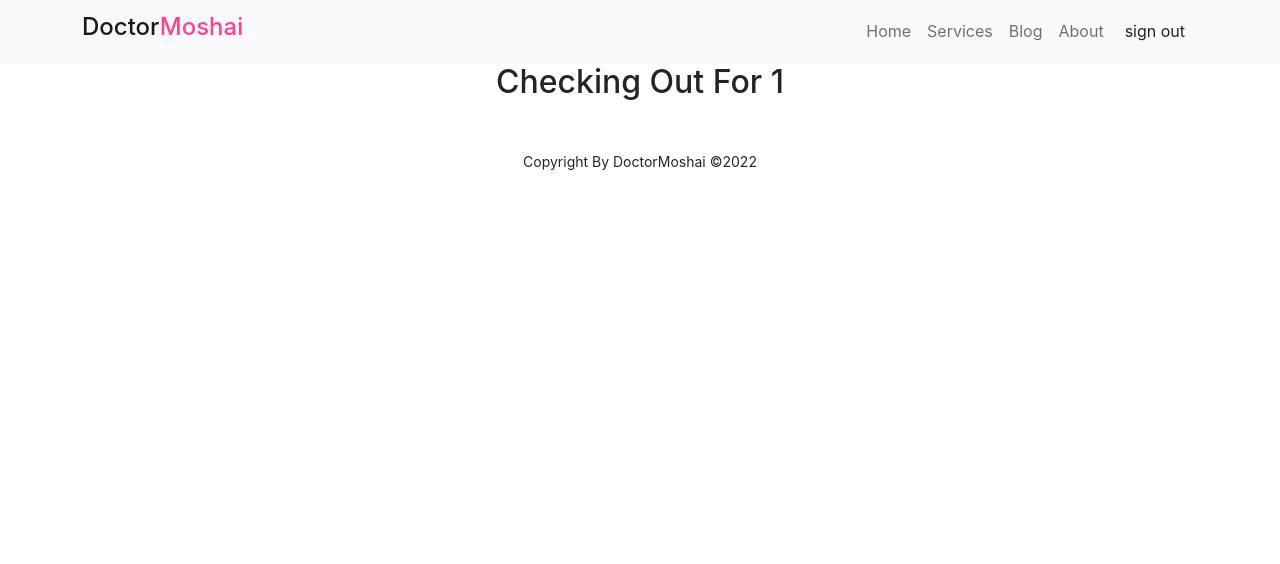
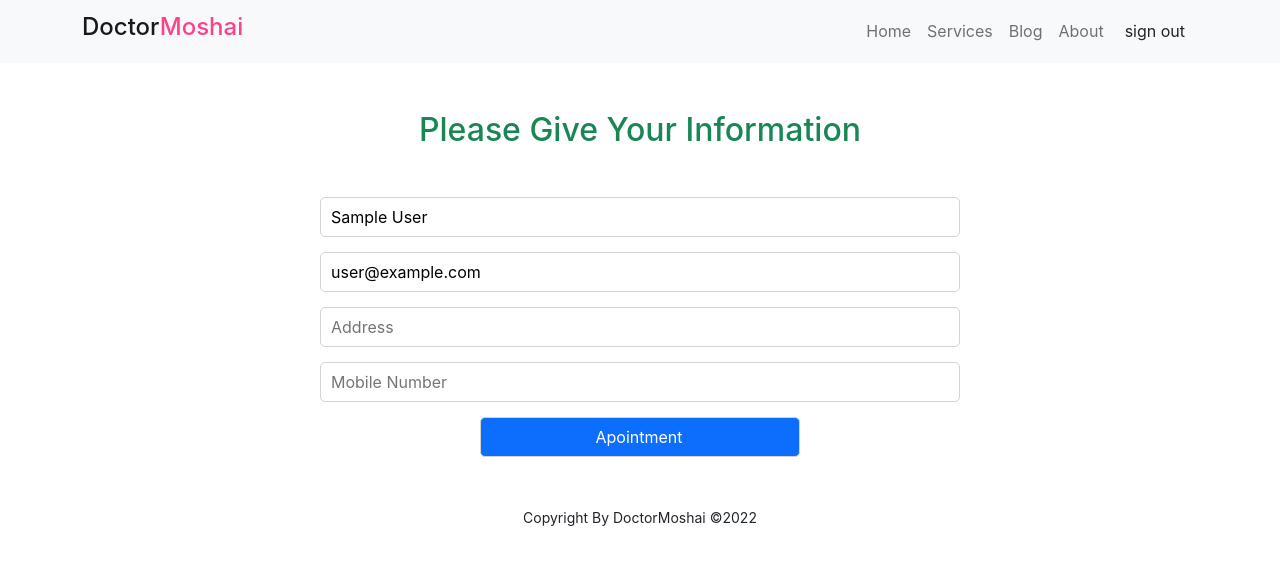
Before and after one commit to rhrafiulhaque/independent-service-provider, a React (Create React App) app: page /services/1 in a window 1280 px wide. Shown: the top 564 px of the page. Built offline with nearby package versions, Linux system fonts and the light colour scheme; no server answers; sample sign-in values are in the browser's storage.

Commit message:
authentication fixed

```diff
--- a/src/App.js
+++ b/src/App.js
@@ -3,13 +3,13 @@ import './App.css';
 import About from './Component/About/About';
 import Banner from './Component/Banner/Banner';
 import Blog from './Component/Blog/Blog';
-import CheckOut from './Component/CheckOut/CheckOut';
 import Footer from './Component/Footer/Footer';
 import Header from './Component/Header/Header';
 import Home from './Component/Home/Home';
 import Login from './Component/Login/Login';
 import NotFound from './Component/NotFound/NotFound';
 import Register from './Component/Register/Register';
+import RequireAuth from './Component/RequireAuth/RequireAuth';
 import Services from './Component/Services/Services';
 import ServicesDetails from './Component/ServicesDetails/ServicesDetails';
 
@@ -26,9 +26,12 @@ function App() {
         <Route path='/about' element={<About></About>}></Route>
         <Route path='/login' element={<Login></Login>}></Route>
         <Route path='/register' element={<Register></Register>}></Route>
-        <Route path='/checkout' element={<CheckOut></CheckOut>}></Route>
         <Route path='/services' element={<Services></Services>}></Route>
-        <Route path='/services/:id' element={<ServicesDetails></ServicesDetails>}></Route>
+        <Route path='/services/:id' element={
+          <RequireAuth>
+            <ServicesDetails></ServicesDetails>
+          </RequireAuth>
+        }></Route>
         <Route path='*' element={<NotFound></NotFound>}></Route>
 
       </Routes>
--- a/src/Component/CheckOut/CheckOut.js
+++ /dev/null
@@ -1,60 +0,0 @@
-import React, { useState } from 'react';
-
-const CheckOut = () => {
-    // const [user] = useAuthState();
-    const [name, setName] = useState('');
-    const [email, setEmail] = useState('');
-    const [address, setAddress] = useState('');
-    const [phone, setPhone] = useState('');
-    const [error, setError] = useState('');
-    // const navigate = useNavigate();
-
-
-    const handleNameBlur = event =>{
-        setName(event.target.value);
-    }
-
-    const handleAddressBlur = event =>{
-        setAddress(event.target.value);
-    }
-
-    const handlePhoneBlur = event =>{
-        setPhone(event.target.value);
-    }
-
-    const handleCreateUser = event =>{
-        event.preventDefault();
-        const shipping = {name, email, address, phone};
-        console.log(shipping);
-    }
-    return (
-        <div className='form-container'>
-            <div>
-                <h2 className='form-title text-center'>Your Shipping Info</h2>
-                <form onSubmit={handleCreateUser}>
-                    <div className="input-group">
-                        <label htmlFor="name">Your Name</label>
-                        <input onBlur={handleNameBlur} type="text" name="name" id="" required/>
-                    </div>
-                    <div className="input-group">
-                        <label htmlFor="email">Your Email</label>
-                        <input  readOnly type="email" name="email" id="" required/>
-                    </div>
-                    <div className="input-group">
-                        <label htmlFor="password">Address</label>
-                        <input onBlur={handleAddressBlur} type="text" name="address" id=""  required/>
-                    </div>
-                    <div className="input-group">
-                        <label htmlFor="phone">Phone Number</label>
-                        <input onBlur={handlePhoneBlur} type="text" name="phone" id="" required/>
-                    </div>
-                    <p style={{color: 'red'}}>{error}</p>
-                    <input className='form-submit' type="submit" value="Add Shipping"  required/>
-                </form>
-
-            </div>
-        </div>
-    );
-};
-
-export default CheckOut;
--- a/src/Component/NotFound/NotFound.js
+++ b/src/Component/NotFound/NotFound.js
@@ -1,9 +1,13 @@
 import React from 'react';
 import './NotFound.css';
+import notfound from '../../images/404.jpg'
 const NotFound = () => {
     return (
         <div>
-            <h1>404 Not Found</h1>
+            <div className="container">
+            <img src={notfound} alt="404" className='w-100' />
+            </div>
+
         </div>
     );
 };
--- a/src/Component/Register/Register.js
+++ b/src/Component/Register/Register.js
@@ -1,6 +1,6 @@
 import React, { useRef} from 'react';
 import { Link, useNavigate } from 'react-router-dom';
-import { useCreateUserWithEmailAndPassword} from 'react-firebase-hooks/auth';
+import { useCreateUserWithEmailAndPassword, useUpdateProfile} from 'react-firebase-hooks/auth';
 import './Register.css';
 import auth from '../../firebase.init';
 // import SocialLogin from '../SocialLogin/SocialLogin';
@@ -13,7 +13,8 @@ const Register = () => {
         user,
         loading,
         error,
-    ] = useCreateUserWithEmailAndPassword(auth);
+    ] = useCreateUserWithEmailAndPassword(auth , {sendEmailVerification: true});
+    const [updateProfile, updating] = useUpdateProfile(auth);
 
     const navigate = useNavigate();
     const nameRef = useRef('');
@@ -24,7 +25,7 @@ const Register = () => {
         navigate('/login');
     }
 
-    if(loading){
+    if(loading || updating){
         return <Loading></Loading>
     }
     const handleRegister = async (event) => {
@@ -34,6 +35,7 @@ const Register = () => {
         const password = passwordRef.current.value;
 
         await createUserWithEmailAndPassword(email, password);
+        await updateProfile({ displayName: name });
         navigate('/home');
     }
 
--- /dev/null
+++ b/src/Component/RequireAuth/RequireAuth.js
@@ -0,0 +1,19 @@
+import React from 'react';
+import { useAuthState } from 'react-firebase-hooks/auth';
+import { Navigate, useLocation } from 'react-router-dom';
+import auth from '../../firebase.init';
+import Loading from '../Loading/Loading';
+
+const RequireAuth = ({children}) => {
+    const [user, loading] = useAuthState(auth);
+    const location = useLocation();
+    if(loading){
+        return <Loading></Loading>
+    }
+    if(!user){
+        return <Navigate to="/login" state={{ from: location }} replace />;
+    }
+    return children;
+};
+
+export default RequireAuth;
--- a/src/Component/Service/Service.js
+++ b/src/Component/Service/Service.js
@@ -16,7 +16,7 @@ const Service = ({ service }) => {
                 <h2>{name}</h2>
                 <p className='price'>Price: ${price}</p>
                 <p><small>{description}</small></p>
-                <button onClick={() => navigateToServiceDetail(id)} className='btn btn-primary'>Book For {name}</button>
+                <button onClick={() => navigateToServiceDetail(id) } className='btn btn-primary'>Book For {name}</button>
             </div>
         </div>
     );
--- a/src/Component/ServicesDetails/ServicesDetails.css
+++ b/src/Component/ServicesDetails/ServicesDetails.css
@@ -0,0 +1,14 @@
+.register-form{
+    margin: 0 auto;
+    width: 50%;
+}
+.register-form input{
+    display: block;
+    width: 100%;
+    height: 40px;
+    border-radius: 5px;
+    border: 1px solid lightgray;
+    padding-left: 10px;
+    font-size: 16px;
+    margin-bottom: 15px;
+}
--- a/src/Component/ServicesDetails/ServicesDetails.js
+++ b/src/Component/ServicesDetails/ServicesDetails.js
@@ -1,22 +1,32 @@
-import React, { useEffect, useState } from 'react';
+import React from 'react';
+import { useAuthState } from 'react-firebase-hooks/auth';
 import { useParams } from 'react-router-dom';
+import { toast, ToastContainer } from 'react-toastify';
+import auth from '../../firebase.init';
 import './ServicesDetails.css';
 const ServicesDetails = () => {
-    const [services, setServices] = useState([]);
+    const [user] = useAuthState(auth);
+    const { id } = useParams();
+    const handleCheckout= event=>{
+        event.preventDefault();
+        toast('Your Apointment Time will be give you soon');
+    }
+     return (
+        <div className='register-form'>
+            <h2 className='text-center text-success mb-5 mt-5'>Please Give Your Information</h2>
+            <form onSubmit={handleCheckout}>
+                <input type="text" value={user?.displayName} name="name" id="" placeholder='Your Name' />
 
-    useEffect(() => {
-        fetch('services.json')
-            .then(res => res.json())
-            .then(data => console.log(data));
-    }, [])
-    const { id } = useParams();
+                <input type="email" value={user?.email} name="email" id="" placeholder='Email Address' required />
 
-
-
-    return (
-        <div>
-            <h2 className='text-center'>Checking Out For {id} </h2>
-
+                <input type="text" name="address" id="" placeholder='Address' required />
+                <input type="number" name="phone" id="" placeholder='Mobile Number ' required />
+                <input
+                    className='w-50 mx-auto btn btn-primary mt-2'
+                    type="submit"
+                    value="Apointment" />
+            </form>
+            <ToastContainer />
         </div>
     );
 };
```
Also changed, not shown: src/Component/RequireAuth/RequireAuth.css (added), src/images/404.jpg (added).
